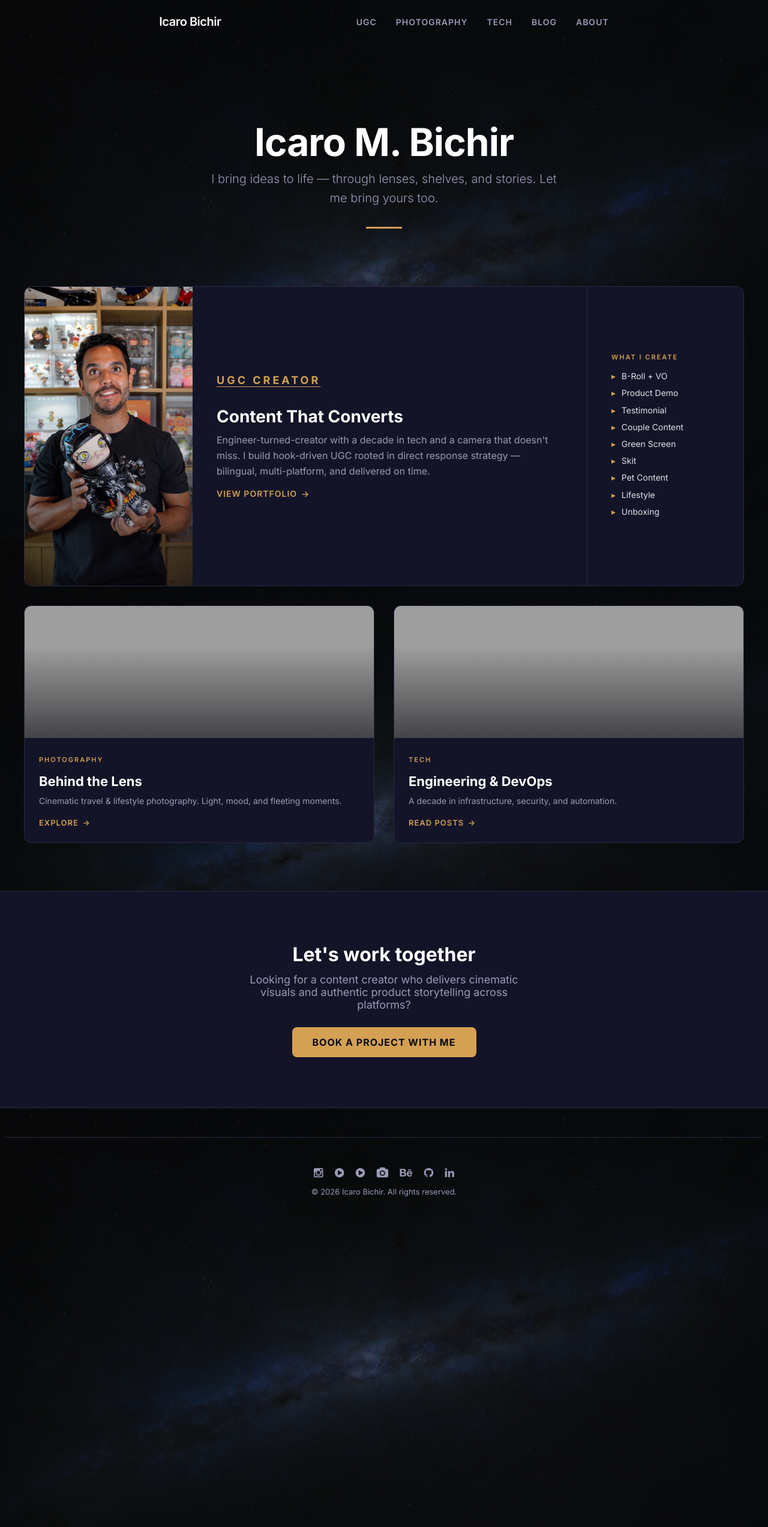
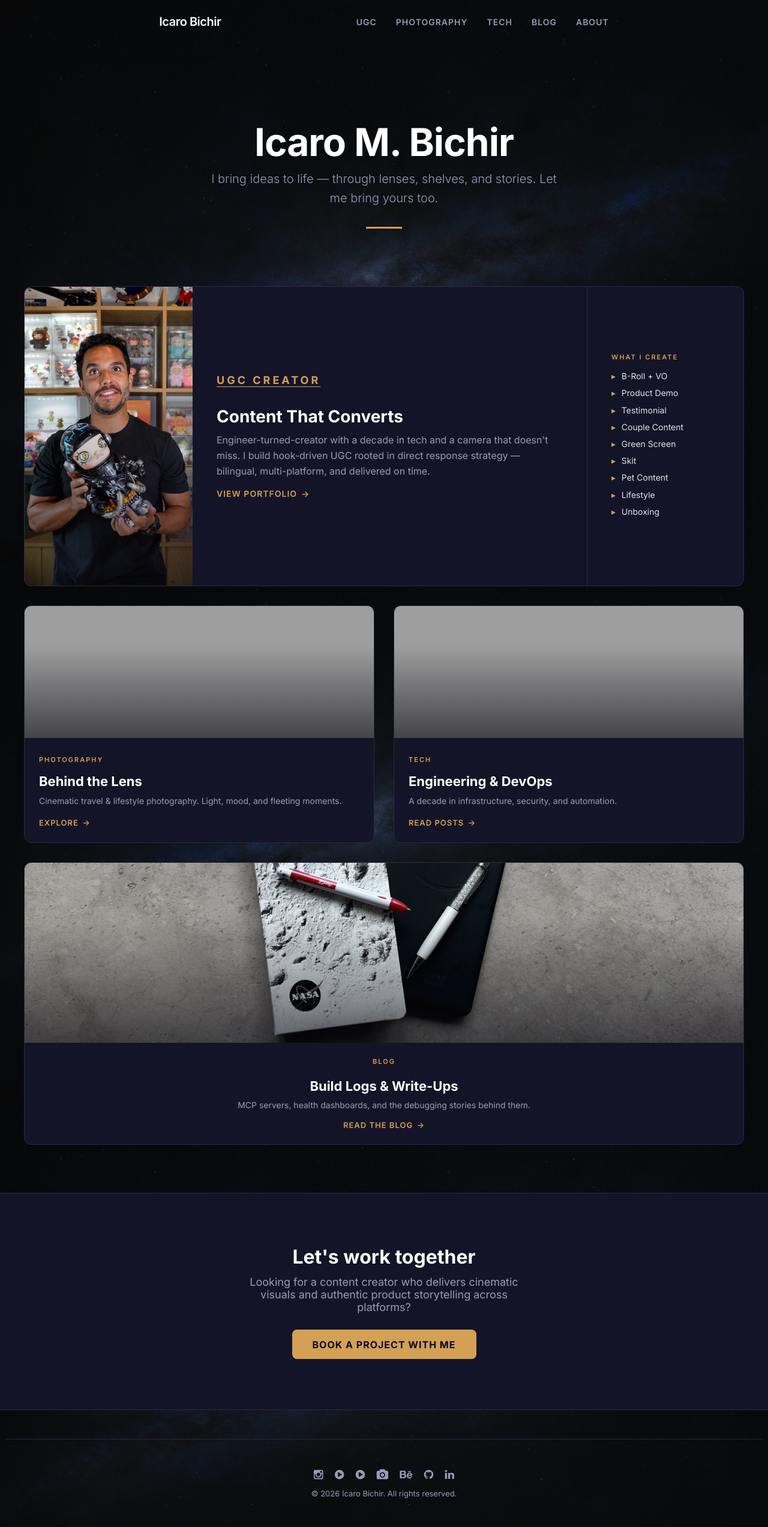
Before and after one commit to IcaroBichir/infocrazy, a Jekyll site: the page built from index.md, in a window 1280 px wide. Shown: the whole page at 60% size. Built offline with Jekyll 4.4.1, drawn with Linux system fonts in a browser that asks for light colours; nearby versions of some CDN libraries.

Commit message:
Add Blog cover card to homepage pillars
Full-width card below Photography/Tech, shorter than the UGC
feature card, with centered content — matching the new /blog/
section. Cover image is a cropped/rotated crop of a flat-lay photo
(NASA moon-textured notebook + two pens on a black case) chosen to
read as "writing/build logs" without duplicating the Tech card's
desk photo.

Co-Authored-By: Claude Sonnet 5 <noreply@anthropic.com>

```diff
--- a/_layouts/home.html
+++ b/_layouts/home.html
@@ -68,6 +68,19 @@
     </div>
   </a>
 
+  <a href="{{ site.url }}/blog/" class="pillar-card pillar-secondary pillar-blog">
+    <div class="pillar-image">
+      <img src="{{ site.url }}/images/hero-blog-web.jpg" alt="Blog — build logs and write-ups">
+      <div class="pillar-overlay"></div>
+    </div>
+    <div class="pillar-content">
+      <span class="pillar-label">Blog</span>
+      <h2 class="pillar-title">Build Logs &amp; Write-Ups</h2>
+      <p class="pillar-description">MCP servers, health dashboards, and the debugging stories behind them.</p>
+      <span class="pillar-link">Read the blog </span>
+    </div>
+  </a>
+
 </div>
 
 <div class="cta-section">
--- a/_sass/page.scss
+++ b/_sass/page.scss
@@ -359,6 +359,27 @@ $button-size: 1.5rem;
   }
 }
 
+.pillar-blog {
+  @media #{$medium} {
+    grid-column: 1 / -1;
+  }
+  .pillar-image {
+    height: 300px;
+    img {
+      object-position: 35% center;
+    }
+  }
+  .pillar-content {
+    display: flex;
+    flex-direction: column;
+    align-items: center;
+    text-align: center;
+  }
+  .pillar-link {
+    justify-content: center;
+  }
+}
+
 .pillar-image {
   width: 100%;
   height: 280px;
```
Also changed, not shown: images/hero-blog-web.jpg (added).
